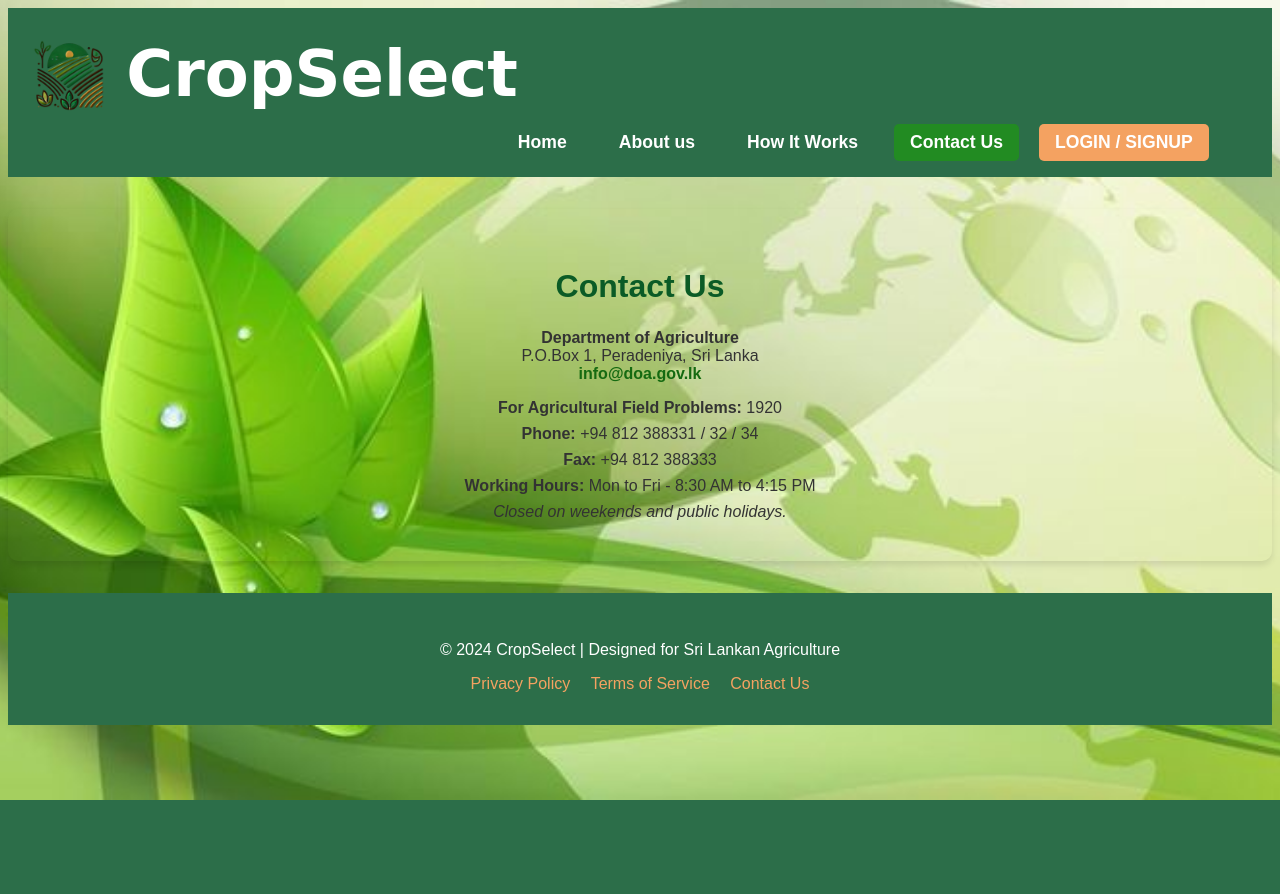
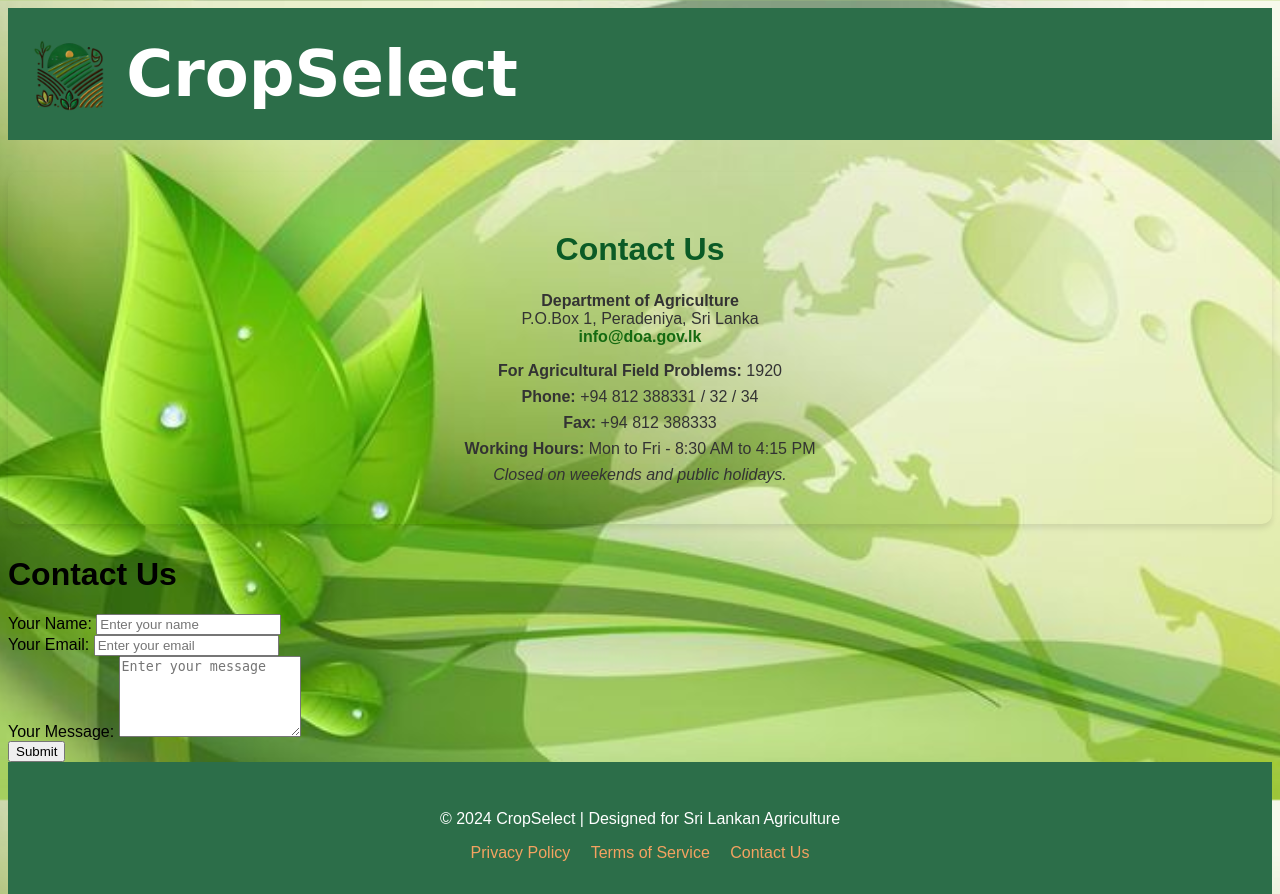
Before and after one commit to Randika01/Crop-Recomendation-System, a Flask app: template cropRecommendationWeb/templates/contact.html in a window 1280 px wide. Before the commit the page ends 800 px from the top, so only its background shows below. Run offline with Flask 3, Linux system fonts and the light colour scheme; the template is opened without the code that fills it, so the values that code supplies are empty; parts of the project's set-up code (start-up, migrations or seed data) failed here and were passed over; some libraries are stand-ins or nearby versions; some web fonts are replaced.

Commit message:
updated contact.html file

```diff
--- a/cropRecommendationWeb/templates/contact.html
+++ b/cropRecommendationWeb/templates/contact.html
@@ -5,6 +5,7 @@
   <meta name="viewport" content="width=device-width, initial-scale=1.0">
   <title>Contact Us - CropSelect</title>
   <link rel="stylesheet" href="contact.css"> <!-- Link to the CSS file -->
+  <link rel="stylesheet" href="../static/css/contact2.css">
   <link href="https://fonts.googleapis.com/css2?family=Lavishly+Yours&display=swap" rel="stylesheet">
   <link href="https://fonts.googleapis.com/css2?family=Poppins:wght@400;500;600;700&display=swap" rel="stylesheet">
 </head>
@@ -16,13 +17,13 @@
         <img src="images/HomeImages/logoo.png" alt="CropSelect Logo">
         <h1>CropSelect</h1>
       </div>
-      <nav class="nav">
+      <!--nav class="nav">
         <a href="index.html">Home</a>
         <a href="about.html">About us</a>
         <a href="how-it-works.html">How It Works</a>
         <a href="contact.html" class="active">Contact Us</a>
         <a href="login.html" class="btn">Login / Signup</a>
-      </nav>
+      </nav-->
     </div>
   </header>
 
@@ -45,6 +46,29 @@
     </section>
   </main>
 
+  <div class="contact-container">
+    <h1>Contact Us</h1>
+    <form action="{{ url_for('contact') }}" method="POST" id="contact-form">
+      <div class="form-group">
+        <label for="name">Your Name:</label>
+        <input type="text" id="name" name="name" required placeholder="Enter your name">
+      </div>
+      <div class="form-group">
+        <label for="email">Your Email:</label>
+        <input type="email" id="email" name="email" required placeholder="Enter your email">
+      </div>
+      <div class="form-group">
+        <label for="message">Your Message:</label>
+        <textarea id="message" name="message" rows="5" required placeholder="Enter your message"></textarea>
+      </div>
+      <button type="submit">Submit</button>
+    </form>
+
+{% if success %}
+<p>Your feedback has been submitted successfully!</p>
+{% endif %}
+  </div>
+
   <!-- Footer Section -->
   <footer class="footer">
     <div class="container">
@@ -56,5 +80,48 @@
       </div>
     </div>
   </footer>
-</body>
-</html>
+  <!-- Add SweetAlert Library -->
+<script src="https://cdn.jsdelivr.net/npm/sweetalert2@11"></script>
+
+<script>
+  document.getElementById('contact-form').addEventListener('submit', async function(event) {
+      event.preventDefault(); // Prevent default form submission
+
+      const formData = new FormData(event.target);
+
+      try {
+          const response = await fetch('/contact', {
+              method: 'POST',
+              body: formData
+          });
+
+          const responseData = await response.json(); // Get response from backend
+
+          if (response.ok) {
+              Swal.fire({
+                  icon: 'success',
+                  title: 'Successfully Sent!',
+                  text: responseData.message,
+                  confirmButtonText: 'OK'
+              }).then(() => {
+                  document.getElementById('contact-form').reset(); // Reset form after success
+              });
+          } else {
+              Swal.fire({
+                  icon: 'error',
+                  title: 'Oops...',
+                  text: responseData.error || 'Something went wrong. Please try again!',
+                  confirmButtonText: 'OK'
+              });
+          }
+      } catch (error) {
+          console.error('Error submitting form:', error);
+          Swal.fire({
+              icon: 'error',
+              title: 'Error',
+              text: 'Unable to submit feedback. Please try again!',
+              confirmButtonText: 'OK'
+          });
+      }
+  });
+  </script>
```
